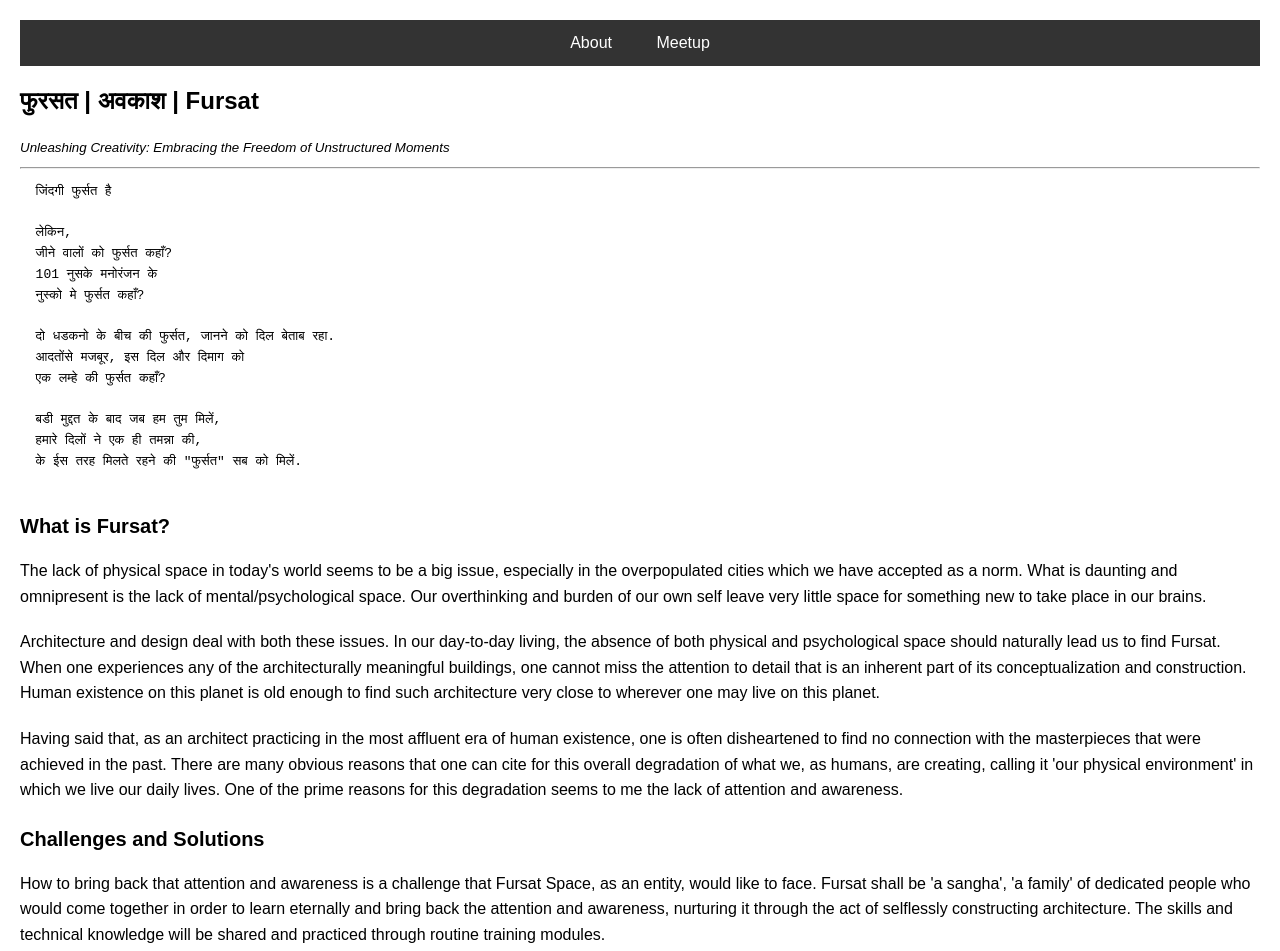
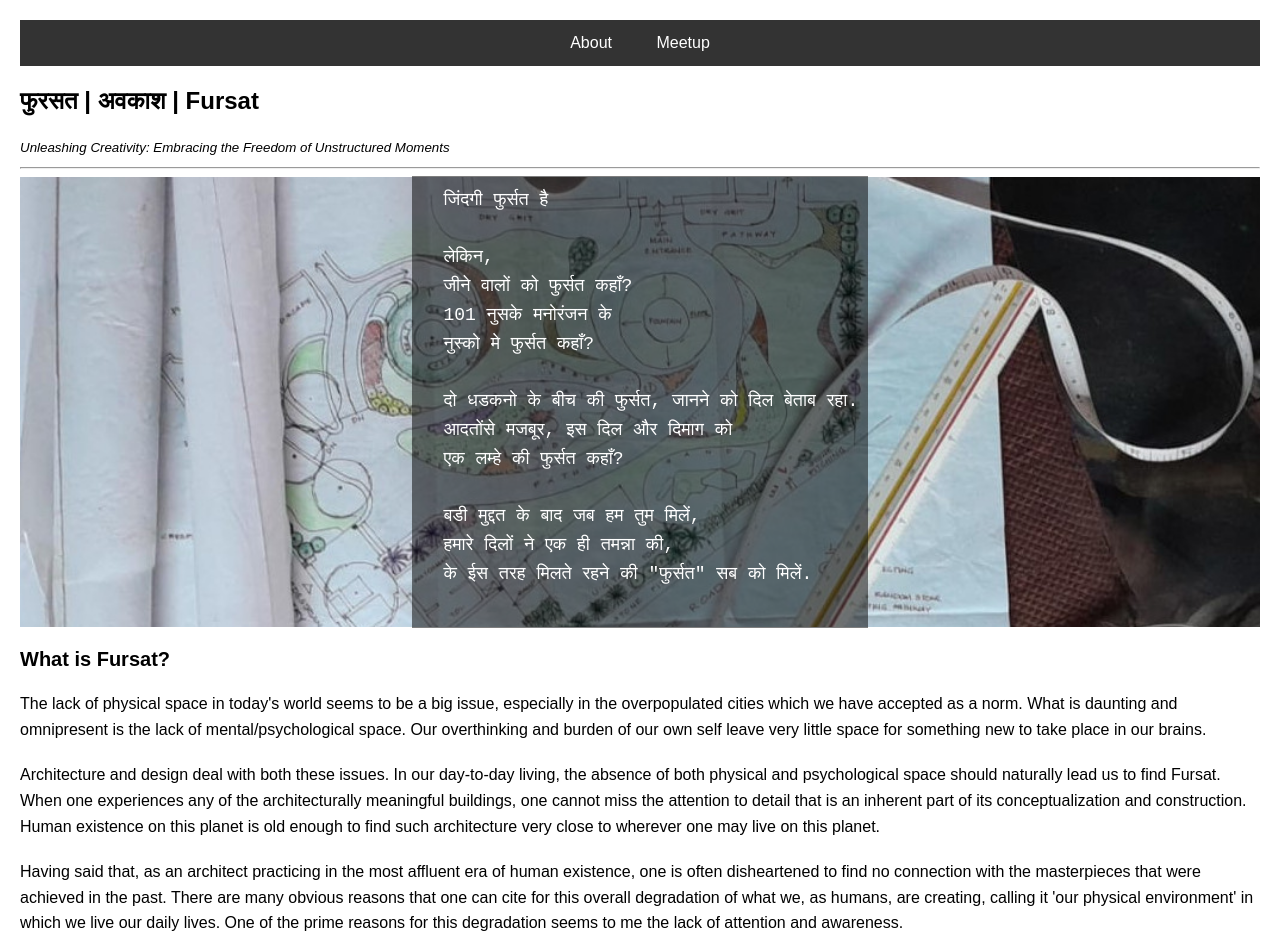
Before and after one commit to fursatorg/fursatorg.github.io, a plain HTML site: page index.html in a window 1280 px wide. Shown: the top 951 px of the page. Drawn offline with Linux system fonts and the light colour scheme.

Commit message:
Adding image

```diff
--- a/index.html
+++ b/index.html
@@ -46,6 +46,24 @@
     nav ul li a:hover {
       background-color: #555;
     }
+	.background-container {
+      background-image: url('assets/fursat1.jpg');
+      background-size: cover;
+      background-position: center;
+      position: relative;
+      height: 450px; /* Adjust height as needed */
+      display: flex;
+      align-items: center;
+      justify-content: center;
+    }
+
+    .pre1 {
+      color: white;
+      font-size: 18px;
+      background: rgba(0, 0, 0, 0.5); /* Optional: to make the text more readable */
+      padding: 10px;
+      white-space: pre-wrap;
+    }
   </style>
 </head>
 <body id="head">
@@ -58,7 +76,8 @@
   <h1 id="home"> फुरसत | अवकाश | Fursat </h1>
   <sub><i>Unleashing Creativity: Embracing the Freedom of Unstructured Moments</i></sub>
   <hr>
-  <pre>
+<div class="background-container">
+  <pre class="pre1">
   जिंदगी फुर्सत है
 
   लेकिन,
@@ -74,6 +93,7 @@
   हमारे दिलों ने एक ही तमन्ना की,
   के ईस तरह मिलते रहने की "फुर्सत" सब को मिलें.
   </pre>
+</div>
 
   <h2> What is Fursat?</h2>
   <p>
```
Also changed, not shown: assets/fursat.jpg (added), assets/fursat1.jpg (added), 1 other file.
